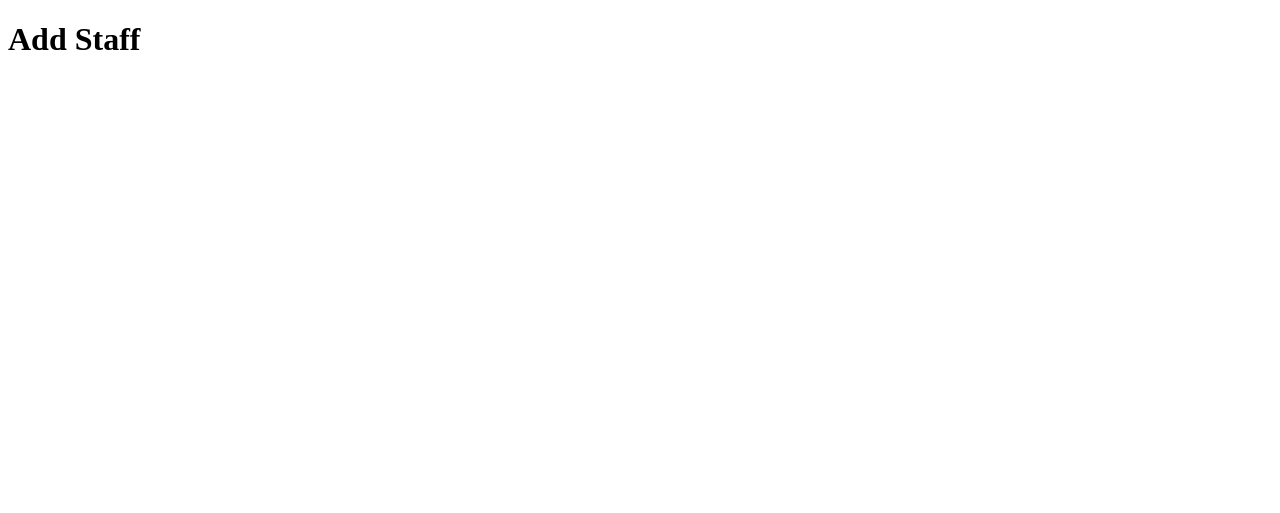
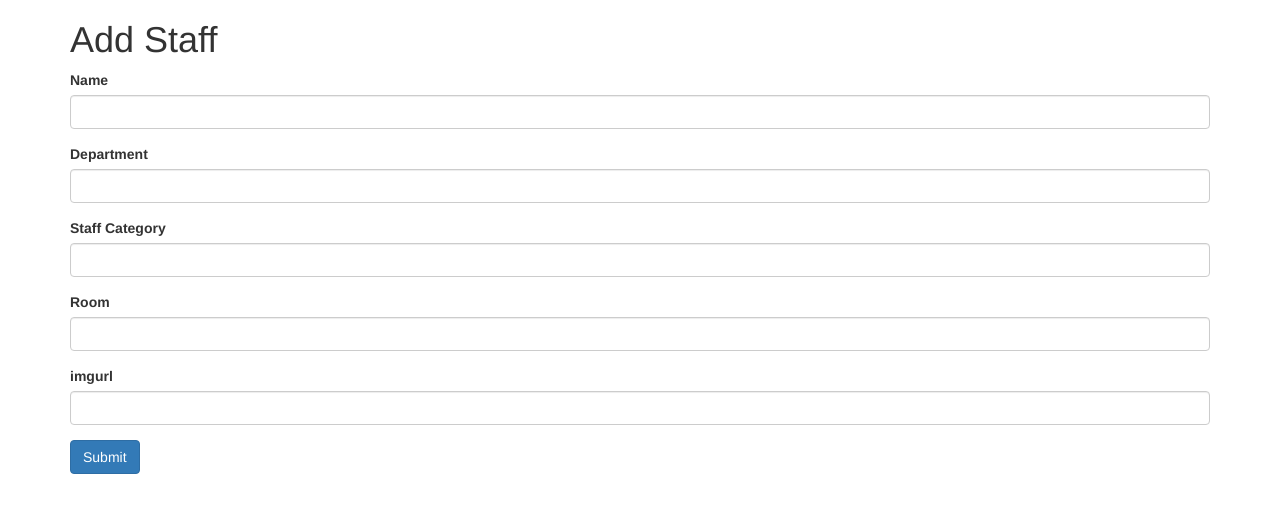
Before and after one commit to devclub-iitd/IITDostBackend, a Flask app: page /add_staff/form in a window 1280 px wide. Before the commit the part shown is almost empty. Shown: the top 513 px of the page. Run offline with Flask 2, Linux system fonts and the light colour scheme; some libraries are stand-ins or nearby versions.

Commit message:
Add staff form template

```diff
--- a/templates/add_staff_form.html
+++ b/templates/add_staff_form.html
@@ -3,8 +3,24 @@
 {% block body %}
 
 	<h1>Add Staff</h1>
-	<div class="form-control">
-
-	</div>
+	{% from 'includes/_formhelpers.html' import render_field %}
+	<form method="POST", action="">
+		<div class="form-group">
+			{{ render_field(form.name, class_="form-control") }}
+		</div>
+		<div class="form-group">
+			{{ render_field(form.dept, class_="form-control") }}
+		</div>
+		<div class="form-group">
+			{{ render_field(form.typef, class_="form-control") }}
+		</div>
+		<div class="form-group">
+			{{ render_field(form.room, class_="form-control") }}
+		</div>
+		<div class="form-group">
+			{{ render_field(form.imgurl, class_="form-control") }}
+		</div>
+		<p><input type="submit" class="btn btn-primary" value="Submit"></p>
+	</form>
 
 {% endblock %}
--- a/templates/layout.html
+++ b/templates/layout.html
@@ -2,11 +2,17 @@
 <html>
 <head>
 	<title>IITDost</title>
+	<link rel="stylesheet" href="https://maxcdn.bootstrapcdn.com/bootstrap/3.3.7/css/bootstrap.min.css"
 </head>
 <body>
 
-	{% block body %}
-	{% endblock %}
+	<div class="container">
 
+		{% block body %}
+		{% endblock %}
+
+	</div>
+
+	<script src="https://maxcdn.bootstrapcdn.com/bootstrap/3.3.7/js/bootstrap.min.js"></script>
 </body>
 </html>
```
